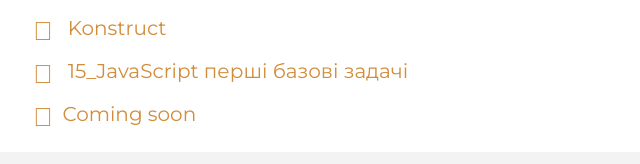
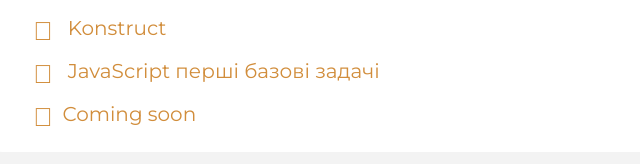
Before and after one commit to JuliaTymoshko/JT_Beetroot_HW, a plain HTML site: page index.html in a window 1280 px wide. Shown: the part 633-797 px from the top of the page, 273-913 px from the left. Drawn offline with Linux system fonts and the light colour scheme.

Commit message:
link fixed

```diff
--- a/index.html
+++ b/index.html
@@ -68,7 +68,7 @@
             <a href="14_Konstruct/">Konstruct</a>
           </li>
           <li class="navigation__list_item">
-            <a href="15_JavaScript-base">15_JavaScript перші базові задачі</a>
+            <a href="16_JavaScript-base/">JavaScript перші базові задачі</a>
           </li>
           <li class="navigation__list_item"><a href="#">Coming soon</a></li>
         </ul>
```
